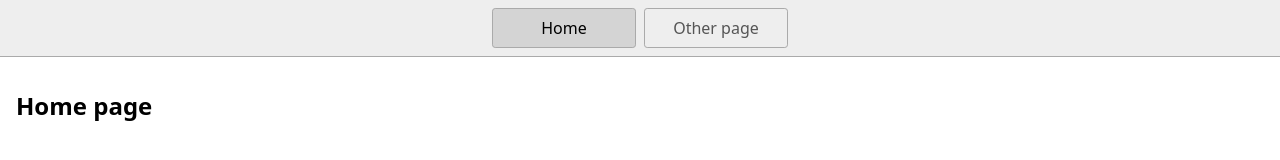
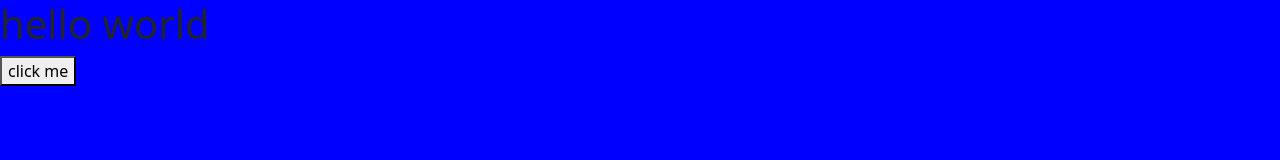
Before and after one commit to aasiagithup/aasia_repository, a plain HTML site: page index.html in a window 1280 px wide. Drawn offline with nearby package versions, Linux system fonts and the light colour scheme.

Commit message:
1 file modified, 1 added, 4 deleted

```diff
--- a/index.html
+++ b/index.html
@@ -1,23 +1,19 @@
 <!DOCTYPE html>
 <html lang="en">
-  <head>
-    <title>Home</title>
-    <meta charset="UTF-8" />
-    <meta name="viewport" content="width=device-width" />
-    <!--
-      Need a visual blank slate?
-      Remove all code in `styles.css`!
-    -->
-    <link rel="stylesheet" href="styles.css" />
-    <script type="module" src="script.js"></script>
-  </head>
-  <body>
-    <nav>
-      <a href="/" aria-current="page">Home</a>
-      <a href="/page2.html">Other page</a>
-    </nav>
-    <main>
-      <h1>Home page</h1>
-    </main>
-  </body>
+<head>
+  <meta charset="UTF-8">
+  <meta http-equiv="X-UA-Compatible" content="IE=edge">
+  <meta name="viewport" content="width=device-width, initial-scale=1.0">
+  <link rel="stylesheet" href="https://cdn.jsdelivr.net/npm/bootstrap@5.2.3/dist/css/bootstrap.min.css
+  ">
+  <link rel="stylesheet" href="style.css">
+  <title>Main page</title>
+</head>
+<body>
+ <h1> hello world</h1>
+ <button class="btn-btn-primary"> click me</button>
+ <script src="https://cdn.jsdelivr.net/npm/bootstrap@5.2.3/dist/js/bootstrap.bundle.min.js
+ "></script>
+
+</body>
 </html>
--- a/script.js
+++ /dev/null
@@ -1 +0,0 @@
-console.log('Hello!');
--- /dev/null
+++ b/style.css
@@ -0,0 +1,3 @@
+body{
+  background-color: blue;
+}
--- a/styles.css
+++ /dev/null
@@ -1,46 +0,0 @@
-* {
-  box-sizing: border-box;
-}
-
-body {
-  margin: 0;
-  font-family: system-ui, sans-serif;
-  color: black;
-  background-color: white;
-}
-
-nav {
-  display: flex;
-  flex-wrap: wrap;
-  align-items: center;
-  justify-content: center;
-  padding: 0.5rem;
-  gap: 0.5rem;
-  border-bottom: solid 1px #aaa;
-  background-color: #eee;
-}
-
-nav a {
-  display: inline-block;
-  min-width: 9rem;
-  padding: 0.5rem;
-  border-radius: 0.2rem;
-  border: solid 1px #aaa;
-  text-align: center;
-  text-decoration: none;
-  color: #555;
-}
-
-nav a[aria-current='page'] {
-  color: #000;
-  background-color: #d4d4d4;
-}
-
-main {
-  padding: 1rem;
-}
-
-h1 {
-  font-weight: bold;
-  font-size: 1.5rem;
-}
```
Also changed, not shown: page2.html (deleted, +0 -19 lines), 1 other file.
